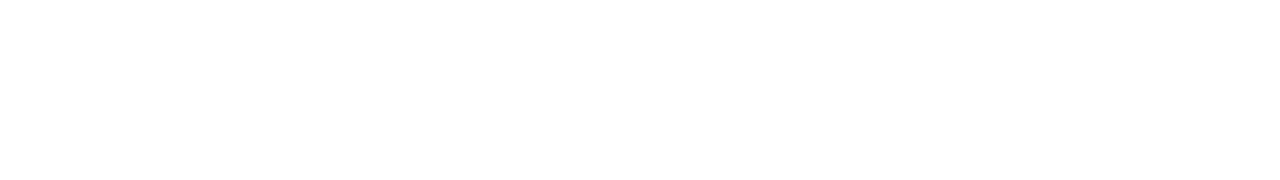
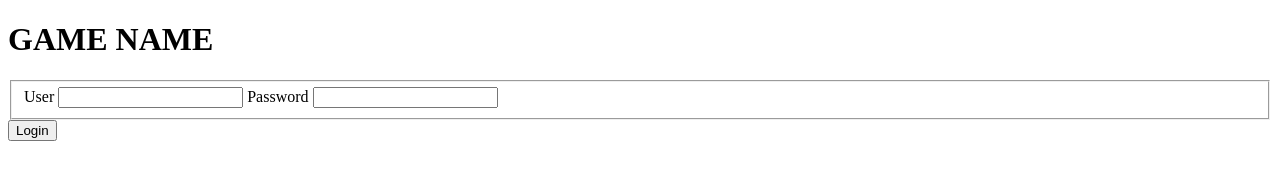
Before and after one commit to EmoDetect/The-Educators, a plain HTML site: page loginEducators.html in a window 1280 px wide. Drawn offline with Linux system fonts and the light colour scheme.

Commit message:
First version: loginEducators

```diff
--- a/loginEducators.html
+++ b/loginEducators.html
@@ -6,5 +6,24 @@
     <meta name="viewport" content="width=device-width, initial-scale=1.0" />
     <title>Login Educators</title>
   </head>
-  <body></body>
+  <body>
+    <header>
+      <!-- H1 / LOGO / BANNER for GAME NAME -->
+      <h1>GAME NAME</h1>
+    </header>
+
+    <main>
+      <!-- LOGIN FORM -->
+      <form>
+        <fieldset>
+          <label for="user">User</label>
+          <input type="text" id="user" />
+          <label for="password">Password</label>
+          <input type="passowrd" id="password" />
+        </fieldset>
+
+        <button>Login</button>
+      </form>
+    </main>
+  </body>
 </html>
```
